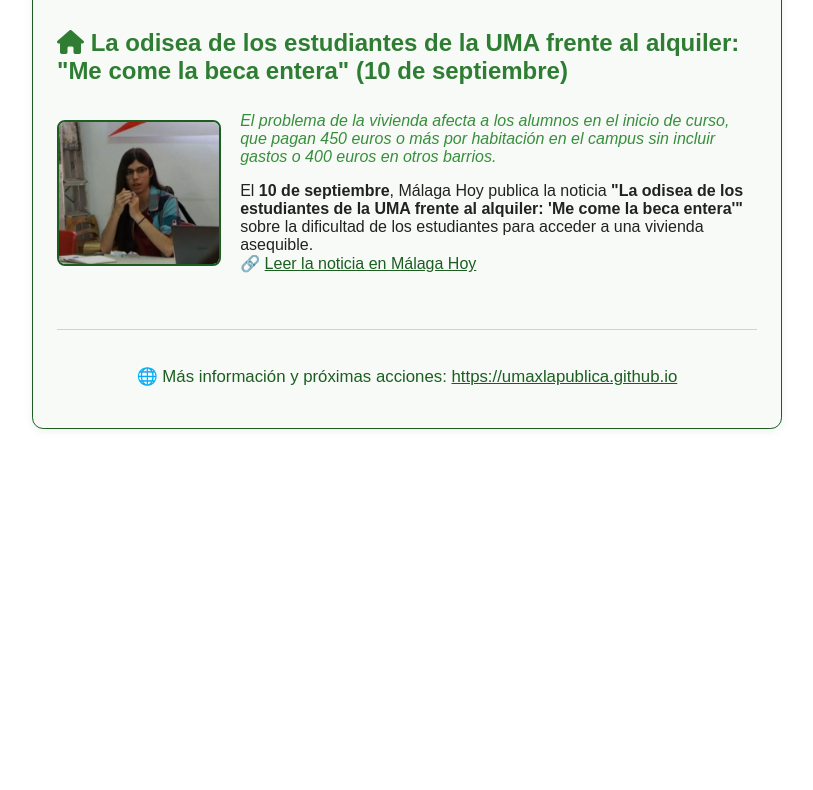
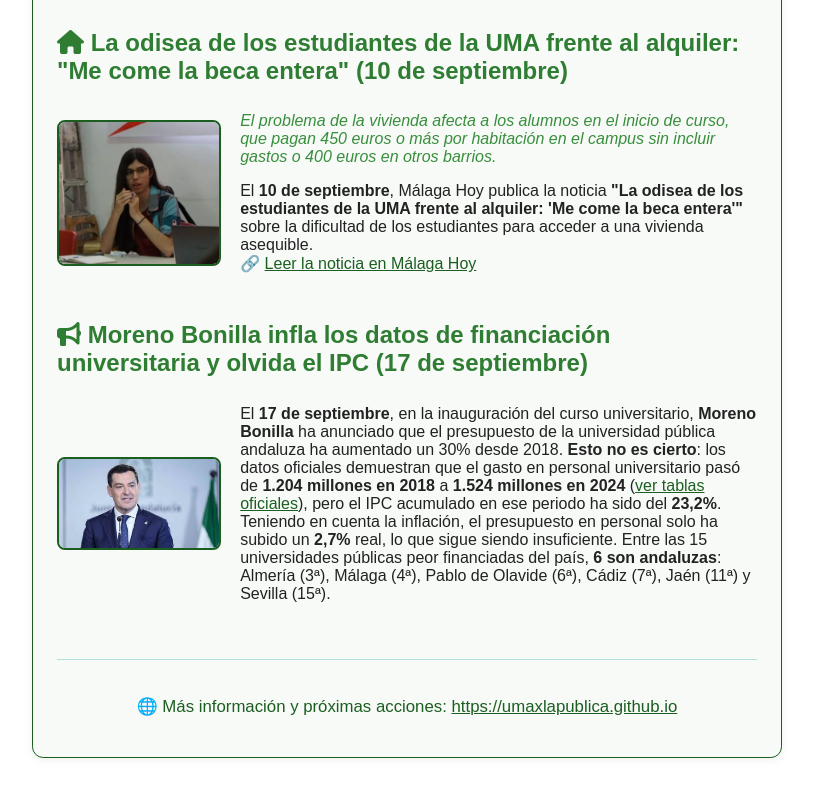
Before and after one commit to umaxlapublica/umaxlapublica.github.io, a plain HTML site: page newsletter2.html in a window 1280 px wide. Shown: the part 1158-1948 px from the top of the page, without its empty margins (233-1046 px from the left). Before the commit the page ends 1619 px from the top, so only its background shows below. Drawn offline with Linux system fonts and the light colour scheme.

Commit message:
noticia bonilla

```diff
--- a/newsletter2.html
+++ b/newsletter2.html
@@ -114,6 +114,16 @@
       </div>
     </div>
 
+    <h2><i class="fas fa-bullhorn"></i> Moreno Bonilla infla los datos de financiación universitaria y olvida el IPC (17 de septiembre)</h2>
+    <div style="display: flex; align-items: center; gap: 1.2rem; margin-bottom: 1.5rem;">
+      <img src="Newsletter2/bonilla.jpeg" alt="Moreno Bonilla inauguración curso universitario" style="max-width: 160px; height: auto; border-radius: 0.5rem; border:2px solid #1b5e20; flex-shrink: 0;">
+      <div>
+        <p>
+          El <strong>17 de septiembre</strong>, en la inauguración del curso universitario, <strong>Moreno Bonilla</strong> ha anunciado que el presupuesto de la universidad pública andaluza ha aumentado un 30% desde 2018. <strong>Esto no es cierto</strong>: los datos oficiales demuestran que el gasto en personal universitario pasó de <strong>1.204 millones en 2018</strong> a <strong>1.524 millones en 2024</strong> (<a href="https://www.juntadeandalucia.es/organismos/economiahaciendayfondoseuropeos/areas/presupuestos/anteriores.html" target="_blank">ver tablas oficiales</a>), pero el IPC acumulado en ese periodo ha sido del <strong>23,2%</strong>. Teniendo en cuenta la inflación, el presupuesto en personal solo ha subido un <strong>2,7%</strong> real, lo que sigue siendo insuficiente. Entre las 15 universidades públicas peor financiadas del país, <strong>6 son andaluzas</strong>: Almería (3ª), Málaga (4ª), Pablo de Olavide (6ª), Cádiz (7ª), Jaén (11ª) y Sevilla (15ª).
+        </p>
+      </div>
+    </div>
+
     <div class="footer">
       <p>🌐 Más información y próximas acciones: <a href="https://umaxlapublica.github.io" target="_blank">https://umaxlapublica.github.io</a></p>
     </div>
```
Also changed, not shown: Newsletter2/bonilla.jpeg (added).
